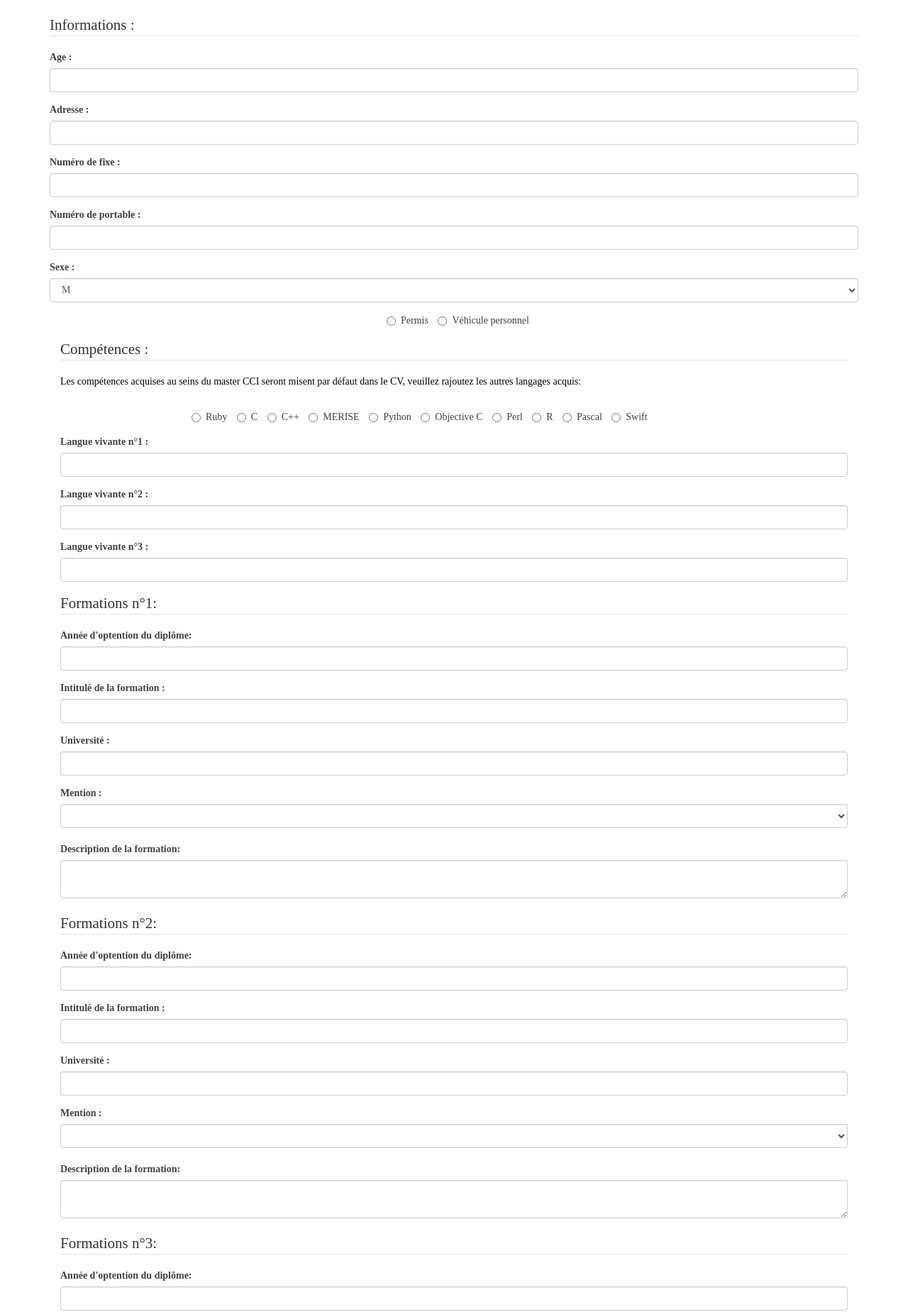
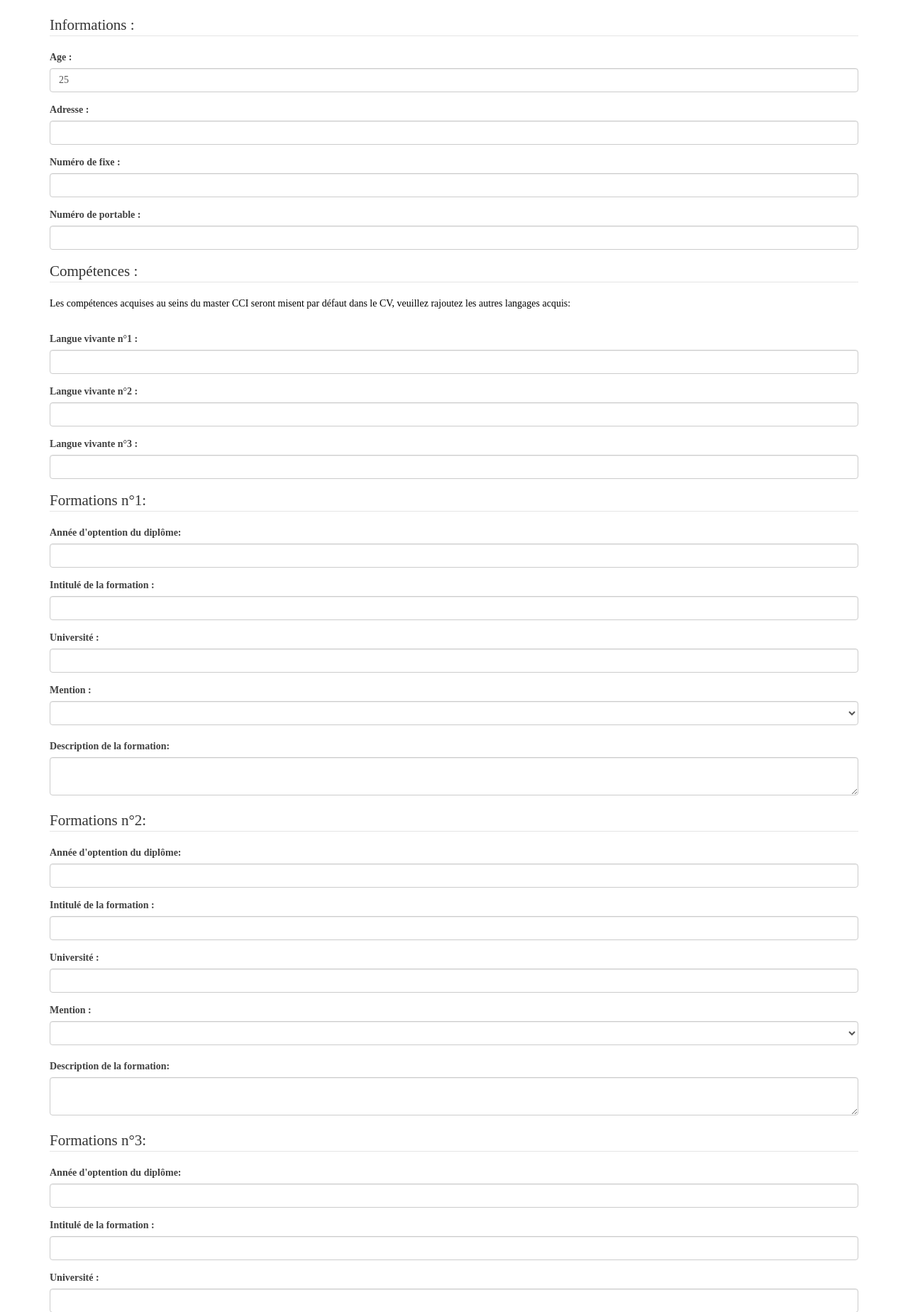
Before and after one commit to dducluzeaud/Projet_CV, a PHP site: page /formulaireCV.php in a window 1280 px wide. Shown: the part 118-1967 px from the top of the page at 71% size. Run offline with PHP 8.4, Linux system fonts and the light colour scheme.

Commit message:
test sans conditions sur le fichier isset

```diff
--- a/formulaireCV.php
+++ b/formulaireCV.php
@@ -17,93 +17,66 @@ include_once('cookieconnect.php');
 </head>
 <body>
 
-  <?php include('header.php') ?>
+  <?php include('header.php');
+
+        include ('isset.php');
+  ?>
 
   <div class="container">
     <br>
 
     <form method="POST">
-      <form class="col-lg-12" name="CV" method="post" action="formulairesite.php">
       <legend>Informations :</legend>
       <div class="form-group">
         <label for="age">Age : </label>
-          <input id="age" type="number" class="form-control">
+        <input id="age" type="number" value="25" min="0" max="100" name="age" class="form-control">
       </div>
       <div class="form-group">
         <label for="text">Adresse : </label>
-          <input id="adresse" type="text" class="form-control"></textarea>
+        <input id="adresse" type="text" name="adresse" class="form-control" value="<?php if (isset($adresse)) {echo $adresse;} ?>" /></textarea>
       </div>
       <div class="form-group">
         <label for="text">Numéro de fixe : </label>
-          <input id="fixe" type="text" class="form-control"></textarea>
+        <input id="fixe" name="fixe" type="text" class="form-control" value="<?php if (isset($fixe)) {echo $fixe;} ?>"></textarea>
       </div>
       <div class="form-group">
         <label for="text">Numéro de portable : </label>
-          <input id="portable" type="text" class="form-control"></textarea>
+        <input id="portable" name="portable" type="text" class="form-control" value="<?php if (isset($portable)) {echo $portable;} ?>"></textarea>
       </div>
-        <div class="form-group">
-          <label for="text">Sexe :</label>
-          <select class="form-control" id="sexe">
-            <option>M</option>
-            <option>F</option>
-          </select>
-        </div>
-        <div class="form-group col-lg-offset-5">
-          <label class="radio-inline"><input type="radio" name="permis">Permis</label>
-          <label class="radio-inline"><input type="radio" name="vehicule">Véhicule personnel</label>
-        </div>
-      </form>
 
-      <form class="col-lg-12" name="inscription" method="post" action="formulairesite.php">
       <legend>Compétences :</legend>
 
       <p>Les compétences acquises au seins du master CCI seront misent par défaut dans le CV, veuillez rajoutez les autres langages acquis:</p>
       <br>
-        <div class="form-group col-lg-offset-2">
-          <label class="radio-inline"><input type="radio" name="ruby" value="Ruby"/>Ruby</label>
-          <label class="radio-inline"><input type="radio" name="c" value="C"/>C</label>
-          <label class="radio-inline"><input type="radio" name="cpp" value="Cpp"/>C++</label>
-          <label class="radio-inline"><input type="radio" name="merise" value="Mersie"/>MERISE</label>
-          <label class="radio-inline"><input type="radio" name="python" value="Python"/>Python</label>
-          <label class="radio-inline"><input type="radio" name="objecivec" value="Objectivec"/>Objective C</label>
-          <label class="radio-inline"><input type="radio" name="perl" value="Perl"/>Perl</label>
-          <label class="radio-inline"><input type="radio" name="r" value="R"/>R</label>
-          <label class="radio-inline"><input type="radio" name="pascal" value="Pacal"/>Pascal</label>
-          <label class="radio-inline"><input type="radio" name="swift" value="swift"/>Swift</label>
-        </div>
-      </form>
 
-      <form  class="col-lg-12">
       <div class="form-group">
         <label for="text">Langue vivante n°1 : </label>
-          <input id="langue1" type="text" class="form-control"></textarea>
+        <input id="langue1" name="langue1" type="text" class="form-control" value="<?php if (isset($langue1)) {echo $langue1;} ?>"></textarea>
       </div>
       <div class="form-group">
         <label for="text">Langue vivante n°2 : </label>
-          <input id="langue2" type="text" class="form-control"></textarea>
+        <input id="langue2"name="langue2" type="text" class="form-control"value="<?php if (isset($langue2)) {echo $langue2;} ?>"></textarea>
       </div>
       <div class="form-group">
         <label for="text">Langue vivante n°3 : </label>
-          <input id="langue3" type="text" class="form-control"></textarea>
+        <input id="langue3"name="langue3" type="text" class="form-control"value="<?php if (isset($langue3)) {echo $langue3;} ?>"></textarea>
       </div>
-      </form>
 
-      <form class="col-lg-12" name="inscription" method="post" action="formulairesite.php">
       <legend>Formations n°1:</legend>
       <div class="form-group">
         <label for="text">Année d'optention du diplôme:  </label>
-          <input id="annee_diplome1" type="number" class="form-control">
+        <input id="annee_diplome1" name="annee_diplome1" type="number" class="form-control" value="<?php if (isset($annee_diplome1)) {echo $annee_diplome1;} ?>">
       </div>
       <div class="form-group">
         <label for="text">Intitulé de la formation : </label>
-          <input id="intitule_form1" type="text" class="form-control"></textarea>
+        <input id="intitule_form1" name="intitule_formation1" type="text" class="form-control" value="<?php if (isset($intitule_formation1)) {echo $intitule_formation1;} ?>"></textarea>
       </div>
       <div class="form-group">
         <label for="text">Université :</label>
-          <input id="universite1" type="text" class="form-control"></textarea>
+        <input id="universite1" name="universite1" type="text" class="form-control" value="<?php if (isset($universite1)) {echo $universite1;} ?>"></textarea>
       </div>
       <label for="select">Mention : </label>
-        <select id="mention1" class="form-control">
+      <select id="mention1" name="mention1" class="form-control"value="<?php if (isset($mention1)) {echo $mention1;} ?>">
         <option></option>
         <option>Passable</option>
         <option>Assez-Bien</option>
@@ -113,27 +86,24 @@ include_once('cookieconnect.php');
       </select>
       <br>
       <label for="textarea">Description de la formation: </label>
-        <textarea id="description_form1" type="textarea" class="form-control"></textarea>
+      <textarea id="description_form1" name="description_form1" type="textarea" class="form-control"value="<?php if (isset($description_form1)) {echo $description_form1;} ?>"></textarea>
       <br>
-      </form>
 
-
-      <form class="col-lg-12" name="inscription" method="post" action="formulairesite.php">
       <legend>Formations n°2:</legend>
       <div class="form-group">
         <label for="text">Année d'optention du diplôme:  </label>
-          <input id="annee_diplome2" type="number" class="form-control">
+        <input id="annee_diplome2" name="annee_diplome2" type="number" class="form-control" value="<?php if (isset($annee_diplome2)) {echo $annee_diplome2;} ?>">
       </div>
       <div class="form-group">
         <label for="text">Intitulé de la formation : </label>
-          <input id="intitule_form2" type="text" class="form-control"></textarea>
+        <input id="intitule_form2" name="intitule_formation2" type="text" class="form-control" value="<?php if (isset($intitule_formation2)) {echo $intitule_formation2;} ?>"></textarea>
       </div>
       <div class="form-group">
         <label for="text">Université :</label>
-          <input id="universite2" type="text" class="form-control"></textarea>
+        <input id="universite2" name="universite2" type="text" class="form-control" value="<?php if (isset($universite2)) {echo $universite2;} ?>"></textarea>
       </div>
       <label for="select">Mention : </label>
-        <select id="mention2" class="form-control">
+      <select id="mention2" name="mention2" class="form-control" value="<?php if (isset($mention2)) {echo $mention2;} ?>">
         <option></option>
         <option>Passable</option>
         <option>Assez-Bien</option>
@@ -143,27 +113,24 @@ include_once('cookieconnect.php');
       </select>
       <br>
       <label for="textarea">Description de la formation: </label>
-        <textarea id="description_form2" type="textarea" class="form-control"></textarea>
+      <textarea id="description_form2" name="description_form2" type="textarea" class="form-control" value="<?php if (isset($description_form2)) {echo $description_form2;} ?>"></textarea>
       <br>
-      </form>
 
-
-      <form class="col-lg-12" name="inscription" method="post" action="formulairesite.php">
       <legend>Formations n°3:</legend>
       <div class="form-group">
         <label for="text">Année d'optention du diplôme:  </label>
-          <input id="annee_diplome3" type="number" class="form-control">
+        <input id="annee_diplome3" name="annee_diplome3" type="number" class="form-control" value="<?php if (isset($annee_diplome3)) {echo $annee_diplome3;} ?>">
       </div>
       <div class="form-group">
         <label for="text">Intitulé de la formation : </label>
-          <input id="intitule_form3" type="text" class="form-control"></textarea>
+        <input id="intitule_form3" name="intitule_formation3" type="text" class="form-control" value="<?php if (isset($intitule_formation3)) {echo $intitule_formation3;} ?>"></textarea>
       </div>
       <div class="form-group">
         <label for="text">Université :</label>
-          <input id="universite3" type="text" class="form-control"></textarea>
+        <input id="universite3" name="universite3" type="text" class="form-control"value="<?php if (isset($universite3)) {echo $universite3;} ?>"></textarea>
       </div>
       <label for="select">Mention : </label>
-        <select id="mention3" class="form-control">
+      <select id="mention3" name="mention3" class="form-control" value="<?php if (isset($mention3)) {echo $mention3;} ?>">
         <option></option>
         <option>Passable</option>
         <option>Assez-Bien</option>
@@ -173,56 +140,45 @@ include_once('cookieconnect.php');
       </select>
       <br>
       <label for="textarea">Description de la formation: </label>
-        <textarea id="description_form3" type="textarea" class="form-control"></textarea>
+      <textarea id="description_form3" name="description_form3" type="textarea" class="form-control" value="<?php if (isset($description_form3)) {echo $description_form3;} ?>"></textarea>
       <br>
-      </form>
 
-
-      <form class="col-lg-12" name="inscription" method="post" action="formulairesite.php">
       <legend>Expérience Professionelles n°1</legend>
       <div class="form-group">
         <label for="text">Année du stage ou du travail:  </label>
-          <input id="annee_xp1" type="number" class="form-control">
+        <input id="annee_xp1" name="annee_xp1" type="number" class="form-control" value="<?php if (isset($annee_xp1)) {echo $annee_xp1;} ?>">
       </div>
       <label for="textarea">Description de votre expérience: </label>
-        <textarea id="description_xp1" type="textarea" class="form-control"></textarea>
-      </form>
+      <textarea id="description_xp1" name="description_xp1" type="textarea" class="form-control" value="<?php if (isset($description_xp1)) {echo $description_xp1;} ?>"></textarea>
 
-      <form class="col-lg-12" name="inscription" method="post" action="formulairesite.php">
       <legend>Expérience Professionelles n°2</legend>
       <div class="form-group">
         <label for="text">Année du stage ou du travail:  </label>
-          <input id="annee_xp2" type="number" class="form-control">
+        <input id="annee_xp2" name="annee_xp2" type="number" class="form-control">
       </div>
       <label for="textarea">Description de votre expérience: </label>
-        <textarea id="description_xp2" type="textarea" class="form-control"></textarea>
+      <textarea id="description_xp2" name="description_xp2" type="textarea" class="form-control" value="<?php if (isset($description_xp2)) {echo $description_xp2;} ?>"></textarea>
       <br>
-      </form>
 
-      <form class="col-lg-12" name="inscription" method="post" action="formulairesite.php">
       <legend>Expérience Professionelles n°3</legend>
       <div class="form-group">
         <label for="text">Année du stage ou du travail:  </label>
-          <input id="annee_xp3" type="number" class="form-control">
+        <input id="annee_xp3" name="annee_xp3" type="number" class="form-control" value="<?php if (isset($annee_xp3)) {echo $annee_xp3;} ?>">
       </div>
       <label for="textarea">Description de votre expérience: </label>
-        <textarea id="description_xp3" type="textarea" class="form-control"></textarea>
+      <textarea id="description_xp3" name="description_xp3" type="textarea" class="form-control" value="<?php if (isset($description_xp3)) {echo $description_xp3;} ?>"></textarea>
       <br>
-      </form>
 
-      <form class="col-lg-12" name="inscription" method="post" action="formulairesite.php">
       <legend>Vie associative</legend>
       <label for="textarea"></label>
-        <textarea id="association" type="textarea" class="form-control"></textarea>
+      <textarea id="association" name="association" type="textarea" class="form-control" value="<?php if (isset($association)) {echo $association;} ?>"></textarea>
       <br>
-      </form>
 
-      <form class="col-lg-12" name="inscription" method="post" action="formulairesite.php">
       <legend>Divers</legend>
       <label for="textarea"></label>
-        <textarea id="divers" type="textarea" class="form-control"></textarea>
+      <textarea id="divers" name="divers" type="textarea" class="form-control"value="<?php if (isset($divers)) {echo $divers;} ?>"></textarea>
       <br>
-      </form>
+
     </div>
   </div>
 
@@ -233,7 +189,7 @@ include_once('cookieconnect.php');
   </div>
 </form>
 
-<div class="align-text:center error">
+<div class=" centrer">
   <?php
   if (isset($erreur)) {
     echo '<font color="red">'.$erreur."</font>";
--- a/isset.php
+++ b/isset.php
@@ -1,57 +1,43 @@
 <?php
-
-include ('connexion_BDD');
 
 if (isset ($_POST['valider'])){
 
+
   //recperation pour la table etudiant
-  $age=htmlspecialchars($_POST['age']);
+  $ID_etu=intval($_SESSION['ID_etu']);
+  $age=intval($_POST['age']);
   $adresse=htmlspecialchars($_POST['adresse']);
-  $fixe=htmlspecialchars($_POST['fixe']);
-  $portable=htmlspecialchars($_POST['portable']);
-  $permis=htmlspecialchars($_POST['permis']);
-  $voiture=htmlspecialchars($_POST['voiture']);
-  $sexe=htmlspecialchars($_POST['sexe']);
-  $today = date("y-m-d");
+  $fixe=intval($_POST['fixe']);
+  $portable=intval($_POST['portable']);
 
   //recuperation pour la table comptences supp
-  $ruby=htmlspecialchars($_POST['ruby']);
-  $c=htmlspecialchars($_POST['c']);
-  $cpp=htmlspecialchars($_POST['cpp']);
-  $merise=htmlspecialchars($_POST['merise']);
-  $python=htmlspecialchars($_POST['python']);
-  $objectivec=htmlspecialchars($_POST['objectivec']);
-  $perl=htmlspecialchars($_POST['perl']);
-  $r=htmlspecialchars($_POST['r']);
-  $pascal=htmlspecialchars($_POST['pascal']);
-  $swift=htmlspecialchars($_POST['swift']);
   $langue1=htmlspecialchars($_POST['langue1']);
   $langue2=htmlspecialchars($_POST['langue2']);
   $langue3=htmlspecialchars($_POST['langue3']);
 
   //recuperation pour la table formation
-  $annee_diplome1=htmlspecialchars($_POST['annee_diplome1']);
+  $annee_diplome1=intval($_POST['annee_diplome1']);
   $intitule_formation1=htmlspecialchars($_POST['intitule_formation1']);
   $universite1=htmlspecialchars($_POST['universite1']);
   $mention1=htmlspecialchars($_POST['mention1']);
   $description_form1=htmlspecialchars($_POST['description_form1']);
-  $annee_diplome2=htmlspecialchars($_POST['annee_diplome2']);
+  $annee_diplome2=intval($_POST['annee_diplome2']);
   $intitule_formation2=htmlspecialchars($_POST['intitule_formation2']);
   $universite2=htmlspecialchars($_POST['universite2']);
   $mention2=htmlspecialchars($_POST['mention2']);
   $description_form2=htmlspecialchars($_POST['description_form2']);
-  $annee_diplome3=htmlspecialchars($_POST['annee_diplome3']);
+  $annee_diplome3=intval($_POST['annee_diplome3']);
   $intitule_formation3=htmlspecialchars($_POST['intitule_formation3']);
   $universite3=htmlspecialchars($_POST['universite3']);
   $mention3=htmlspecialchars($_POST['mention3']);
   $description_form3=htmlspecialchars($_POST['description_form3']);
 
   //recuperation pour la table experiences
-  $annee_xp1=htmlspecialchars($_POST['annee_xp1']);
+  $annee_xp1=intval($_POST['annee_xp1']);
   $description_xp1=htmlspecialchars($_POST['description_xp1']);
-  $annee_xp2=htmlspecialchars($_POST['annee_xp2']);
+  $annee_xp2=intval($_POST['annee_xp2']);
   $description_xp2=htmlspecialchars($_POST['description_xp2']);
-  $annee_xp3=htmlspecialchars($_POST['annee_xp3']);
+  $annee_xp3=intval($_POST['annee_xp3']);
   $description_xp3=htmlspecialchars($_POST['description_xp3']);
 
   //recuperation pour la table associative
@@ -64,15 +50,15 @@ if (isset ($_POST['valider'])){
 
   //insertion dans la table etudiants
 
-  if (!empty($_POST['age']) and !empty($_POST['adresse']) and !empty($_POST['sexe'])) {
-    if ($age < 120 && age > 0) {
+  if (!empty($_POST['age']) and !empty($_POST['adresse'])) {
+    if ($age < 120 && $age > 0) {
       $fixelength = strlen($fixe);
       if ($fixe == 10){
         $portablelength = strlen($portable);
         if ($portable ==10) {
 
-          $insertmbr = $bdd->prepare("INSERT INTO etudiant(age, adresse, fixe, portable, permis, voiture, sexe) VALUES (?,?,?,?,?,?,?)");
-          $insertmbr-> execute(array($age,$adresse,$fixe,$portable,$permis,$voiture,$sexe));
+          $insertmbr = $bdd->prepare("INSERT INTO etudiant(age, adresse, fixe, portable) VALUES (?,?,?,?)");
+          $insertmbr-> execute(array($age,$adresse,$fixe,$portable,$sexe));
 
         } else {
           $erreur = "Le numéro de portable doit comporter 10 caractères";
@@ -90,38 +76,39 @@ if (isset ($_POST['valider'])){
 
 
 
+
   // insertion dans la table competences
   if (!empty($_POST['langue1'])){
-    $insertmbr = $bdd-> prepare("INSERT INTO competences(ID_etu, ruby, c,cpp,merise,python,objectivec,perl,r,pascal,swift,langue1,langue2,langue3) VALUES (?,?,?,?,?,?,?,?,?,?,?,?,?,?)");
-    $insertmbr-> exectue(array($ID_etu,$ruby,$c,$cpp,$merise,$python,$objectivec,$perl,$r,$pascal,$swift,$langue1,$langue2,$langue3));
+    $insertmbr = $bdd-> prepare("INSERT INTO competences(ID_etu,langue1,langue2,langue3) VALUES (?,?,?,?)");
+    $insertmbr-> execute(array($ID_etu,$langue1,$langue2,$langue3));
   } else {
     $erreur = "Veuilez rentrer valeur dans le champ langue 1";
   }
 
   // insertion dans la table formations
-  if (!empty($_POST['description_form1']) and !empty($_POST['universite1']) and !empty($_POST['description_form1']) and !emty($_POST['annee_diplome1'])) {
-    if (($annee_diplome1 || $annee_diplome2 || $annee_diplome3) > DateTime) {
-      if (($annee_diplome1 || $annee_diplome2 || $annee_diplome3) < 1900) {
+  if (!empty($_POST['description_form1']) and !empty($_POST['universite1'] )) {
+    if (($annee_diplome1 or $annee_diplome2 or $annee_diplome3) <  date('Y')) {
+      if (($annee_diplome1 or $annee_diplome2 or $annee_diplome3) > 1900) {
+
         $insertmbr = $bdd->prepare("INSERT INTO formations(ID_etu, annee_diplome1,intitule_formation1,universite1,mention1,description_form1,annee_diplome2,intitule_formation2,universite2,mention2,description_form2,annee_diplome3,intitule_formation3,universite3,mention3,description_form3 ) VALUES (?,?,?,?,?,?,?,?,?,?,?,?,?,?,?,?)");
-        $insertmbr->exectue(array($ID_etu, $annee_diplome1,$intitule_formation1,$universite1,$mention1,$description_form1,$annee_diplome2,$intitule_formation2,$universite2,$mention2,$description_form2,$annee_diplome3,$intitule_formation3,$universite3,$mention3,$description_form3));
+        $insertmbr->execute(array($ID_etu, $annee_diplome1,$intitule_formation1,$universite1,$mention1,$description_form1,$annee_diplome2,$intitule_formation2,$universite2,$mention2,$description_form2,$annee_diplome3,$intitule_formation3,$universite3,$mention3,$description_form3));
+
       } else {
         $erreur = "Les dates ne peuvent êtres inférieurs à 1900 !";
       }
     } else {
-      $erreur = "Les dates ne peuvent être supérieur à l'anné en cours!";
+      $erreur = "Les dates ne peuvent être supérieur à l'année en cours!";
     }
   } else {
     $erreur = 'Veuillez renseigner tous les champs de la formation 1.';
   }
 
-
-
   // insertion dans la table expérience
   if (!empty($_POST['annee_xp1']) and !empty($_POST['description_xp1'])) {
-    if (($annee_xp1 || $annee_xp2 || $annee_xp3) > DateTime) {
+    if (($annee_xp1 || $annee_xp2 || $annee_xp3) > date('Y')) {
       if (($annee_xp1 || $annee_xp2 || $annee_xp3) < 1900) {
         $insertmbr = $bdd->prepare("INSERT INTO experiences(ID_etu, annee_xp1,description_xp1,annee_xp2,description_xp2,annee_xp3, description_xp3 ) VALUES (?,?,?,?,?,?,?)");
-        $insertmbr->exectue(array($ID_etu, $annee_xp1,$description_xp1,$annee_xp2,$description_xp2,$annee_xp3,$description_xp3));
+        $insertmbr->execute(array($ID_etu, $annee_xp1,$description_xp1,$annee_xp2,$description_xp2,$annee_xp3,$description_xp3));
       } else {
         $erreur = "Les dates ne peuvent être supérieur à l'anné en cours!";
       }
@@ -130,13 +117,12 @@ if (isset ($_POST['valider'])){
     }
   }
 
-
   // insertion dans la table associative
   $insertmbr = $bdd-> prepare("INSERT INTO associatif(ID_etu, association) VALUES (?,?)");
   $insertmbr->execute(array($ID_etu, $association));
 
   //insertion dans la table divers
   $insertmbr = $bdd-> prepare("INSERT INTO divers(ID_etu, divers) VALUES (?,?)");
-  $insertmbr->execute(array($ID_etu, $divers));
+  $insertmbr->execute(array($ID_etu,$divers));
 }
 ?>
--- a/profil.php
+++ b/profil.php
@@ -2,7 +2,6 @@
 session_start();
 
 include('connexion_BDD.php');
-
 
 include_once('cookieconnect.php');
 
```
Lines whose indentation alone changed are shown as unchanged.
